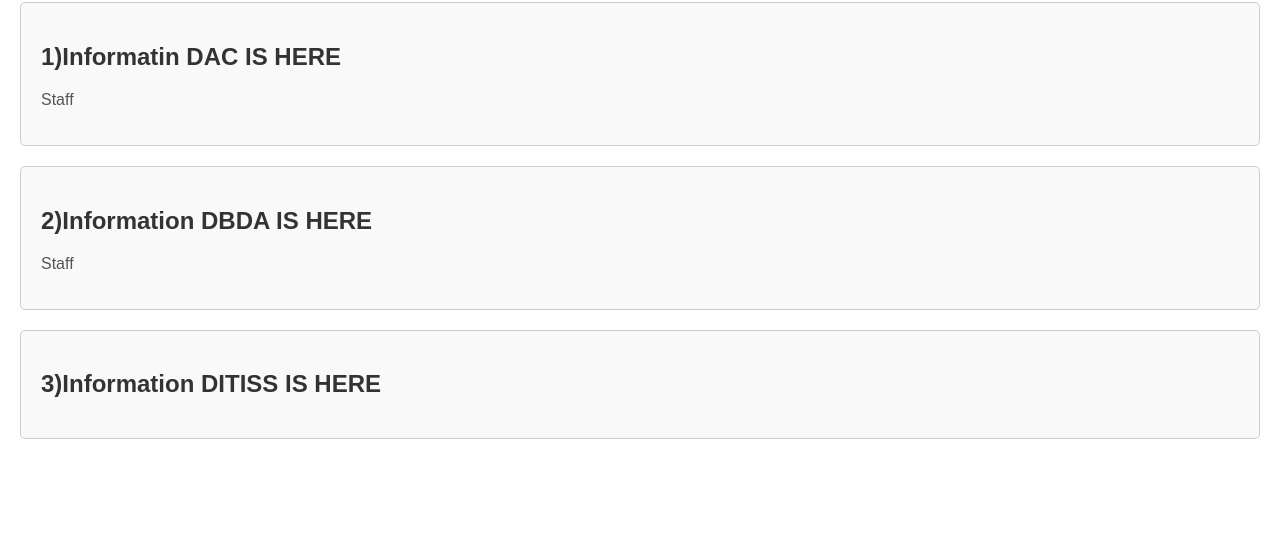
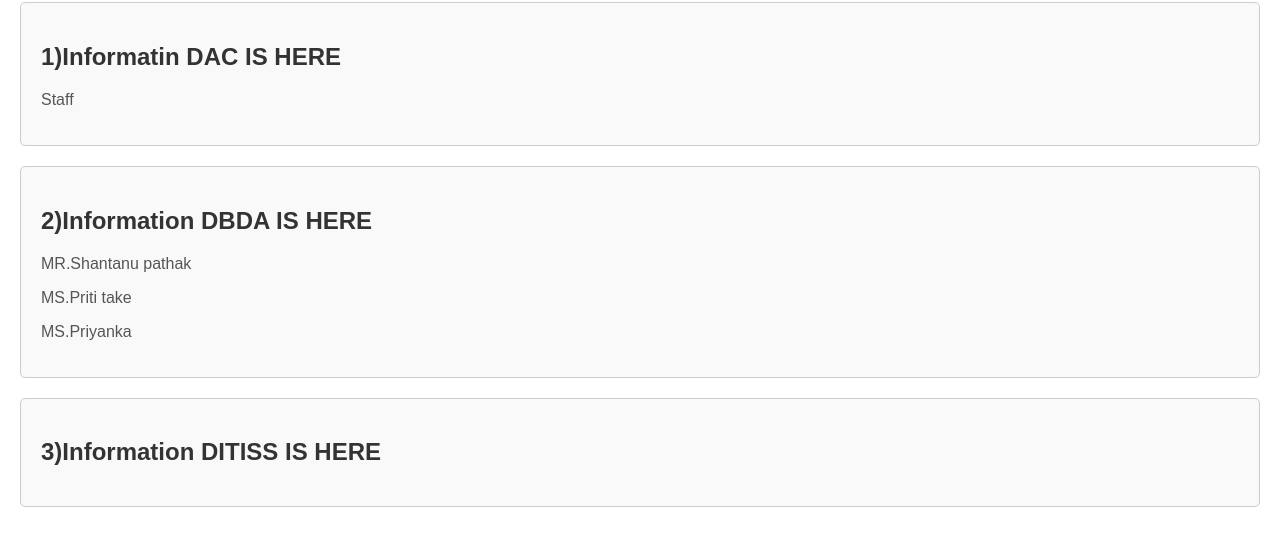
Before and after one commit to homeshrchaudhari/dbda4, a plain HTML site: page index.html in a window 1280 px wide. Shown: the part 78-624 px from the top of the page. Drawn offline with Linux system fonts and the light colour scheme.

Commit message:
Update index.html

```diff
--- a/index.html
+++ b/index.html
@@ -35,7 +35,9 @@
 
     <div class="info-box">
         <h2>2)Information DBDA IS HERE</h2>
-        <p>Staff</p>
+        <p>MR.Shantanu pathak</p>
+         <p>MS.Priti take</p>
+         <p>MS.Priyanka </p>
     </div>
 
     <div class="info-box">
```
